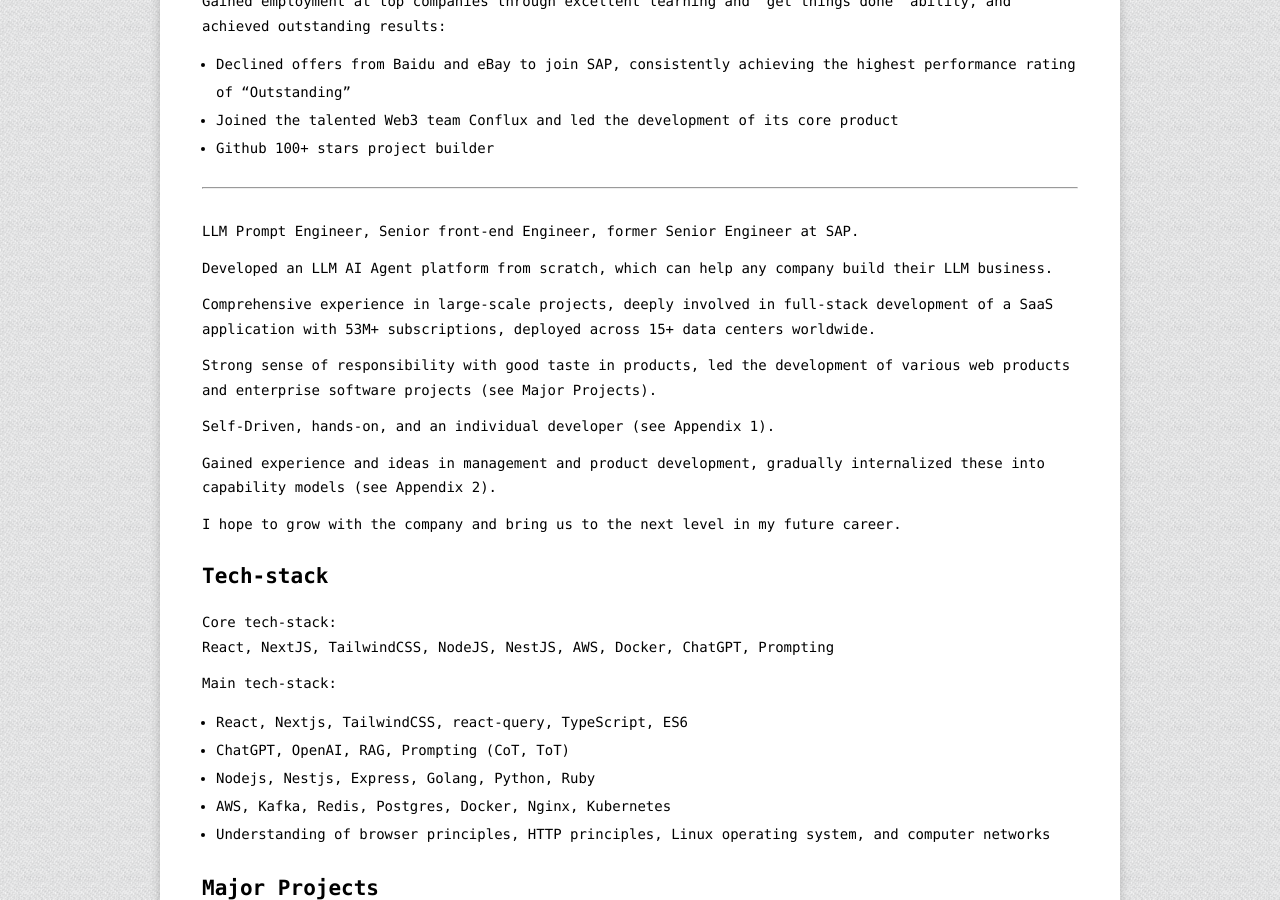
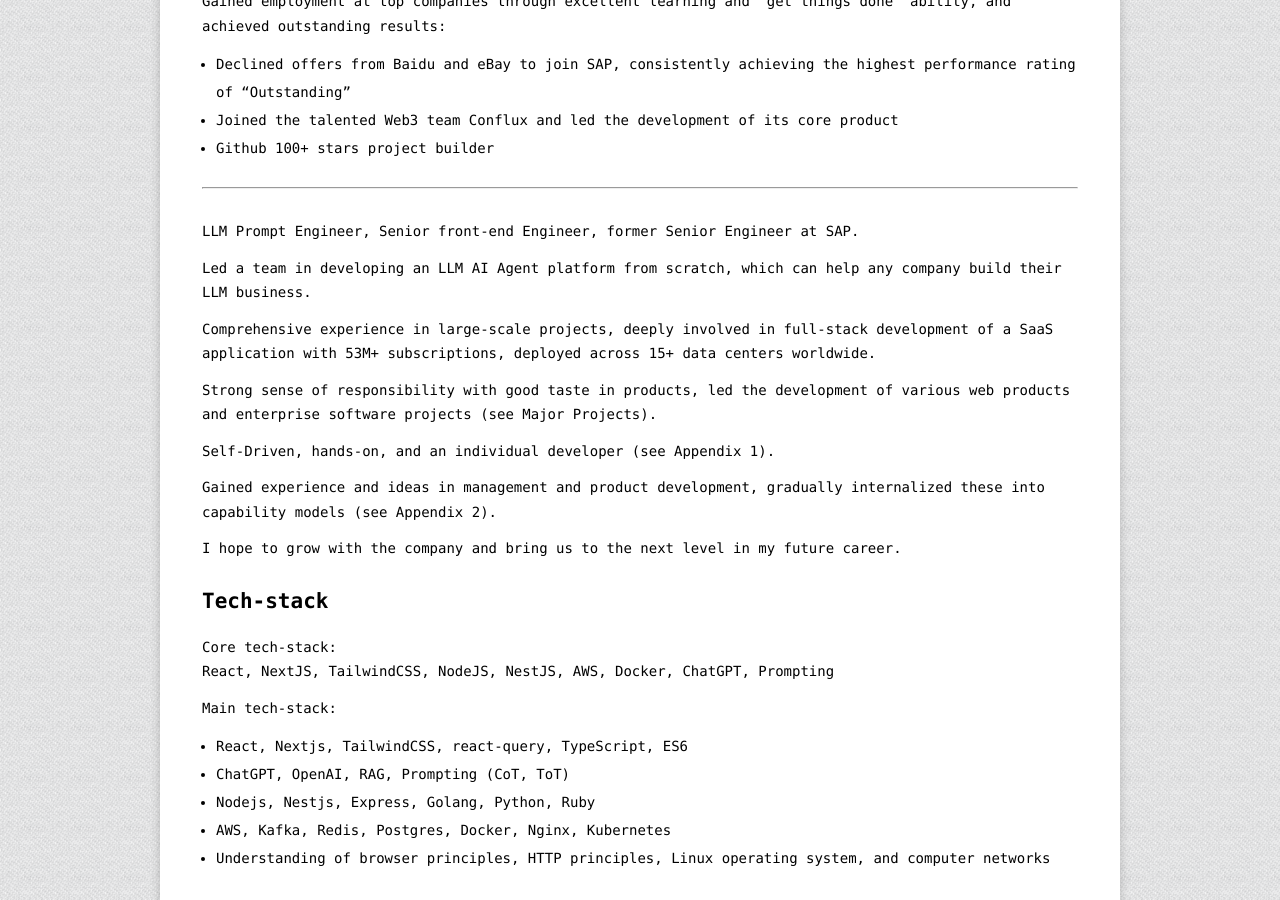
Before and after one commit to mystist/mystist.github.com, a Jekyll site: the page built from liber_en.md, in a window 1280 px wide and 900 px high, scrolled down 502 px. Built offline with Jekyll 4.4.1, drawn with Linux system fonts in a browser that asks for light colours.

Commit message:
chore: update

```diff
--- a/liber_en.md
+++ b/liber_en.md
@@ -30,7 +30,7 @@ Gained employment at top companies through excellent learning and "get things do
 
 LLM Prompt Engineer, Senior front-end Engineer, former Senior Engineer at SAP.
 
-Developed an LLM AI Agent platform from scratch, which can help any company build their LLM business.
+Led a team in developing an LLM AI Agent platform from scratch, which can help any company build their LLM business.
 
 Comprehensive experience in large-scale projects, deeply involved in full-stack development of a SaaS application with 53M+ subscriptions, deployed across 15+ data centers worldwide.
 
```
Also changed, not shown: liber.md (+1 -1 lines).
